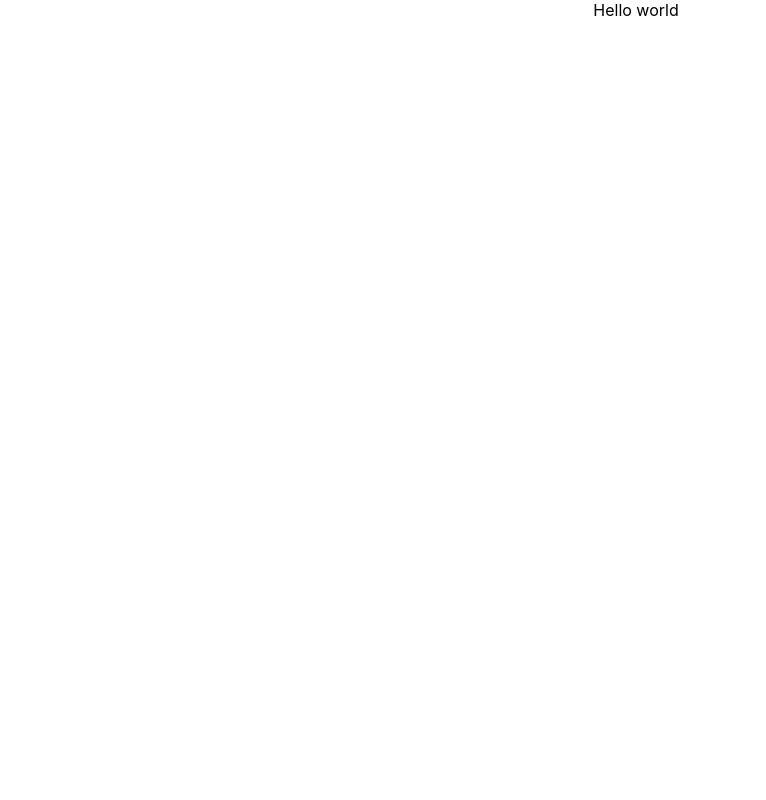
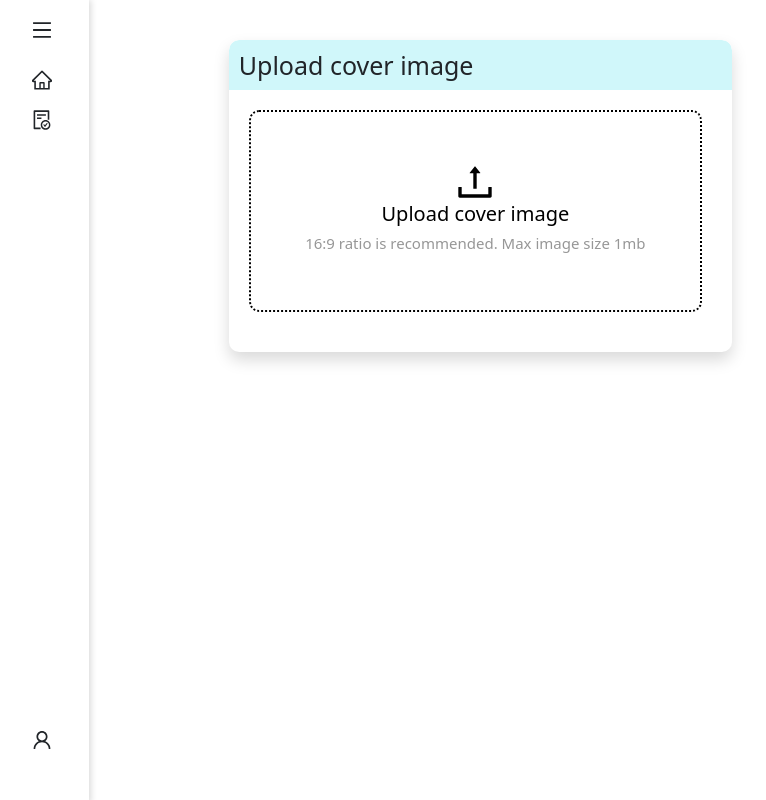
Before and after one commit to Hassaan11/ATS-task1, a React (Create React App) app: page / in a window 1280 px wide. Shown: the whole page, without its empty margins (4-770 px from the left). Built offline with nearby package versions, Linux system fonts and the light colour scheme; no server answers.

Commit message:
Setup homepage

```diff
--- a/src/App.css
+++ b/src/App.css
@@ -1,38 +1,22 @@
-.App {
-  text-align: center;
+.title {
+  background-color: #d0f7fa;
+  padding: 10px;
+  border-radius: 10px 10px 0 0;
+  font-size: 25px;
 }
 
-.App-logo {
-  height: 40vmin;
-  pointer-events: none;
+/* .ant-checkbox-inner-checked,
+.ant-switch-inner-checked {
+  background-color: #087b2f !important;
+  border-color: #087b2f !important;
+} */
+
+:where(.css-dev-only-do-not-override-1ck3jst).ant-checkbox-checked
+  .ant-checkbox-inner {
+  background-color: #087b2f !important;
+  border-color: #087b2f !important;
 }
 
-@media (prefers-reduced-motion: no-preference) {
-  .App-logo {
-    animation: App-logo-spin infinite 20s linear;
-  }
+:where(.css-dev-only-do-not-override-1ck3jst).ant-switch.ant-switch-checked {
+  background-color: #087b2f !important;
 }
-
-.App-header {
-  background-color: #282c34;
-  min-height: 100vh;
-  display: flex;
-  flex-direction: column;
-  align-items: center;
-  justify-content: center;
-  font-size: calc(10px + 2vmin);
-  color: white;
-}
-
-.App-link {
-  color: #61dafb;
-}
-
-@keyframes App-logo-spin {
-  from {
-    transform: rotate(0deg);
-  }
-  to {
-    transform: rotate(360deg);
-  }
-}
--- a/src/App.tsx
+++ b/src/App.tsx
@@ -1,8 +1,10 @@
 import React from "react";
+import "bootstrap/dist/css/bootstrap.min.css";
 import "./App.css";
+import Home from "./pages/Home/Home";
 
 function App() {
-  return <div className="App">Hello world</div>;
+  return <Home />;
 }
 
 export default App;
--- /dev/null
+++ b/src/pages/Home/Home.css
@@ -0,0 +1,59 @@
+.homecontainer {
+  margin: 40px;
+  margin-left: 140px;
+}
+
+.headingcontainer {
+  width: 50%;
+  height: auto;
+
+  border-radius: 10px;
+  overflow: hidden;
+  padding: 0 0 20px 0;
+}
+
+.uploadimg {
+  margin: 20px;
+  border: 2px dotted;
+  width: 90%;
+  display: flex;
+  justify-content: center;
+  align-items: center;
+  flex-direction: column;
+  padding: 50px;
+  background-color: transparent;
+  border-radius: 10px;
+}
+
+.uploadimg h6 {
+  color: #979797;
+  font-size: 15px;
+}
+
+.displayImg {
+  width: 100%;
+  height: 300px;
+  object-fit: fill;
+}
+
+.deleteImg {
+  margin-left: 10px;
+}
+
+@media screen and (max-width: 1100px) {
+  .headingcontainer {
+    width: 70%;
+  }
+}
+
+@media screen and (max-width: 900px) {
+  .homecontainer {
+    margin: 40px;
+    margin-left: 0px;
+  }
+
+  .headingcontainer {
+    width: 90%;
+    margin: 0 auto;
+  }
+}
--- /dev/null
+++ b/src/pages/Home/Home.tsx
@@ -0,0 +1,108 @@
+import { useEffect, useState } from "react";
+import { DeleteOutlined, UploadOutlined } from "@ant-design/icons";
+import axios from "axios";
+
+import Header from "../../components/header/header";
+import PersonalInformation from "../../components/personal-information/personal-information";
+import ProfileInformation from "../../components/profile-information/profile-information";
+import Sidebar from "../../components/sidebar/sidebar";
+import { Data } from "../../types/types";
+import AdditionalQuestions from "../../components/additional-questions/additional-questions";
+
+import "./Home.css";
+
+const Home = () => {
+  const [data, setData] = useState<Data>();
+  const [image, setImage] = useState("");
+
+  useEffect(() => {
+    axios
+      .get(
+        "http://127.0.0.1:4010/api/376.74211850100164/programs/sequi/application-form"
+      )
+      .then((res) => setData(res.data))
+      .catch((err) => console.log("Get Error", err));
+  }, []);
+
+  const handleButtonClick = () => {
+    document.getElementById("fileInput")?.click();
+  };
+  const handleFileInput = (e: any) => {
+    const file = e.target.files[0];
+
+    if (file) {
+      if (file.size <= 1024 * 1024) {
+        setImage(URL.createObjectURL(file));
+        if (data) {
+          const newData: Data = { ...data };
+          newData.data.attributes.coverImage = URL.createObjectURL(file);
+          setData(newData);
+        }
+      } else {
+        alert("File size exceeds the 1MB limit. Please choose a smaller file.");
+        e.target.value = null;
+      }
+    } else {
+      console.log("No file selected.");
+    }
+  };
+
+  const removeImg = () => {
+    setImage("");
+    setTimeout(() => handleButtonClick(), 500);
+  };
+
+  return (
+    <div>
+      <div className="d-flex">
+        <Sidebar />
+        <div className="d-flex-col w-100">
+          {data && <Header data={data} />}
+          <div className="homecontainer">
+            <div className="headingcontainer shadow bg-white">
+              <h4 className="title">Upload cover image</h4>
+              {image ? (
+                <>
+                  <img className="displayImg" src={image} alt="" />
+                  <button
+                    onClick={removeImg}
+                    className="m-3 mb-0 d-flex align-items-center deleteqs"
+                    style={{ color: "#A80000" }}
+                  >
+                    <DeleteOutlined style={{ fontSize: "20px" }} />
+                    <span className="deleteImg"> Delete & re-upload</span>
+                  </button>
+                </>
+              ) : (
+                <button
+                  className="uploadimg"
+                  id="upload"
+                  onClick={handleButtonClick}
+                >
+                  <input
+                    type="file"
+                    hidden
+                    id="fileInput"
+                    onChange={handleFileInput}
+                  />
+                  <UploadOutlined style={{ fontSize: 40 }} />
+                  <h5>Upload cover image</h5>
+                  <h6>16:9 ratio is recommended. Max image size 1mb</h6>
+                </button>
+              )}
+            </div>
+            {data && (
+              <>
+                <PersonalInformation data={data} setData={setData} />
+                <ProfileInformation data={data} setData={setData} />
+                <AdditionalQuestions data={data} setData={setData} />
+              </>
+            )}
+          </div>
+        </div>
+      </div>
+    </div>
+  );
+};
+
+export default Home;
```
